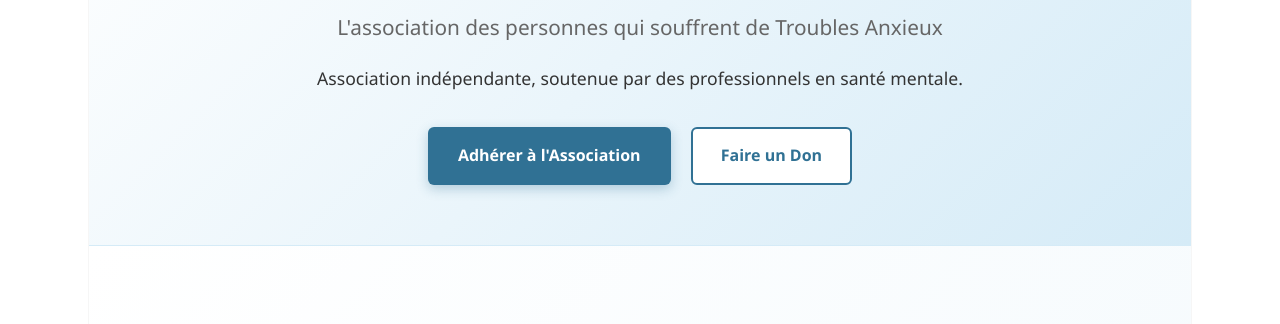
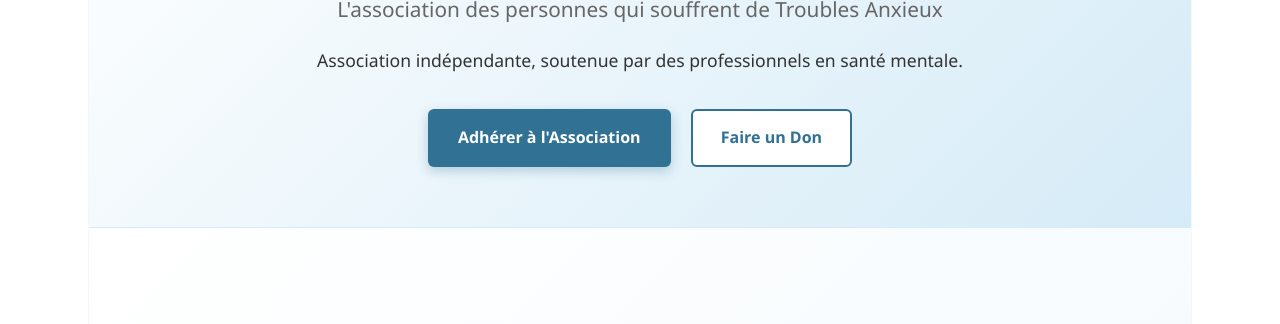
Before and after one commit to philippe-lubrano/revivre-france, a plain HTML site: page index.html in a window 1280 px wide. Shown: the part 198-522 px from the top of the page. Drawn offline with Linux system fonts and the light colour scheme.

Commit message:
delete padding in body

```diff
--- a/index.html
+++ b/index.html
@@ -31,10 +31,6 @@
     body {
       font-family: 'Segoe UI', Tahoma, Geneva, Verdana, sans-serif;
       margin: 0;
-      /* Important: when this page is embedded in a 1104px-wide iframe,
-         the box-shadow would be clipped by the iframe viewport if the
-         container touches the edges. This padding creates room for it. */
-      padding: 18px;
       color: var(--text-dark);
       line-height: 1.6;
       font-size: 16px;
```
